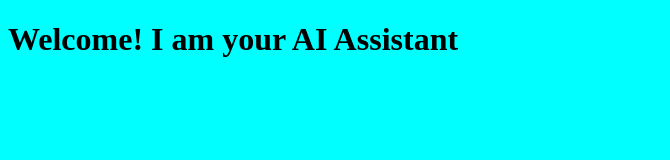
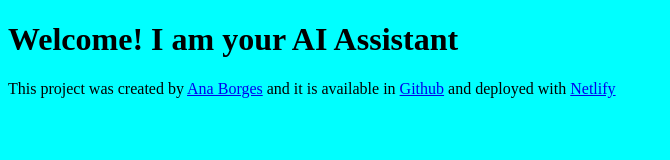
Before and after one commit to anaborgestri/first-AI-generator, a plain HTML site: page index.html in a window 1280 px wide. Shown: the whole page, without its empty margins (0-670 px from the left). Drawn offline with Linux system fonts and the light colour scheme.

Commit message:
add footer and links

```diff
--- a/index.html
+++ b/index.html
@@ -9,5 +9,17 @@
   <body>
     <h1>Welcome! I am your AI Assistant</h1>
   </body>
+  <footer>
+    This project was created by
+    <a href="https://github.com/anaborgestri" target="_blank">Ana Borges</a> and
+    it is available in
+    <a href="https://github.com/anaborgestri/first-AI-generator" target="_blank"
+      >Github</a
+    >
+    and deployed with
+    <a href="https://magnificent-cheesecake-54f9d8.netlify.app/" target="_blank"
+      >Netlify</a
+    >
+  </footer>
   <script src="script.js"></script>
 </html>
```
